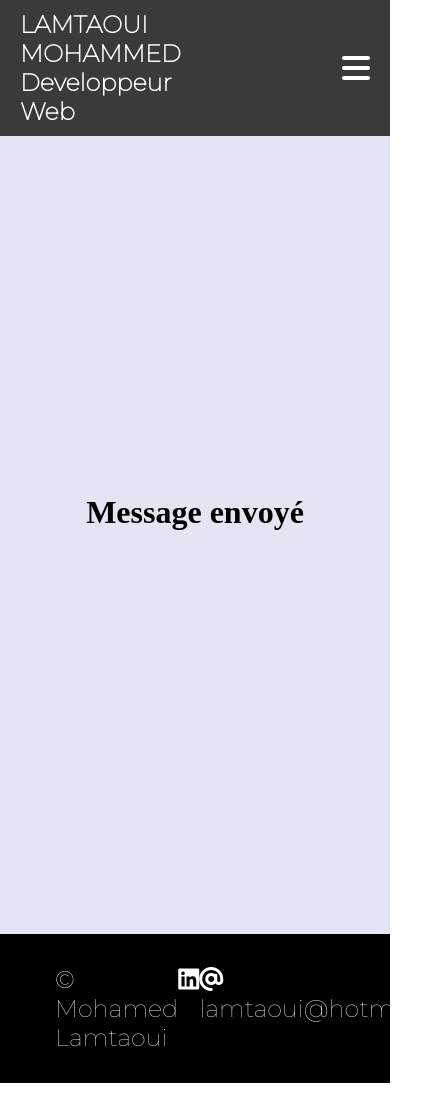
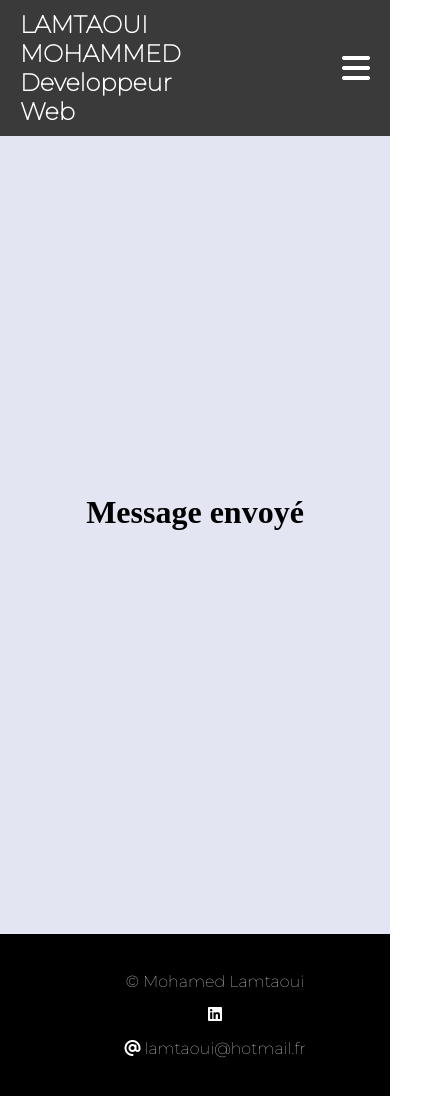
Before and after one commit to lamOpenclassroom/portfolio, a React (Create React App) app: page /sent in a window 390 px wide. Shown: the whole page, 441 px wide, since content can reach past the window. Built offline with nearby package versions, Linux system fonts and the light colour scheme.

Commit message:
Footer responsive

```diff
--- a/src/assets/style/footer.scss
+++ b/src/assets/style/footer.scss
@@ -8,11 +8,19 @@ $blackColor:#000;
     nav ul{
         display: flex;
         justify-content: space-around;
+        @media (max-width:500px){
+            flex-direction: column;
+            align-items: center;
+            height: 100px;
+        }
 
         li{
             color: $whiteColor;
             list-style-type: none;
             font-size: 1.5rem;
+            @media (max-width:800px){
+                font-size: 1rem;
+            }
             .fa-linkedin{
                 color: #fff;
             }
```
